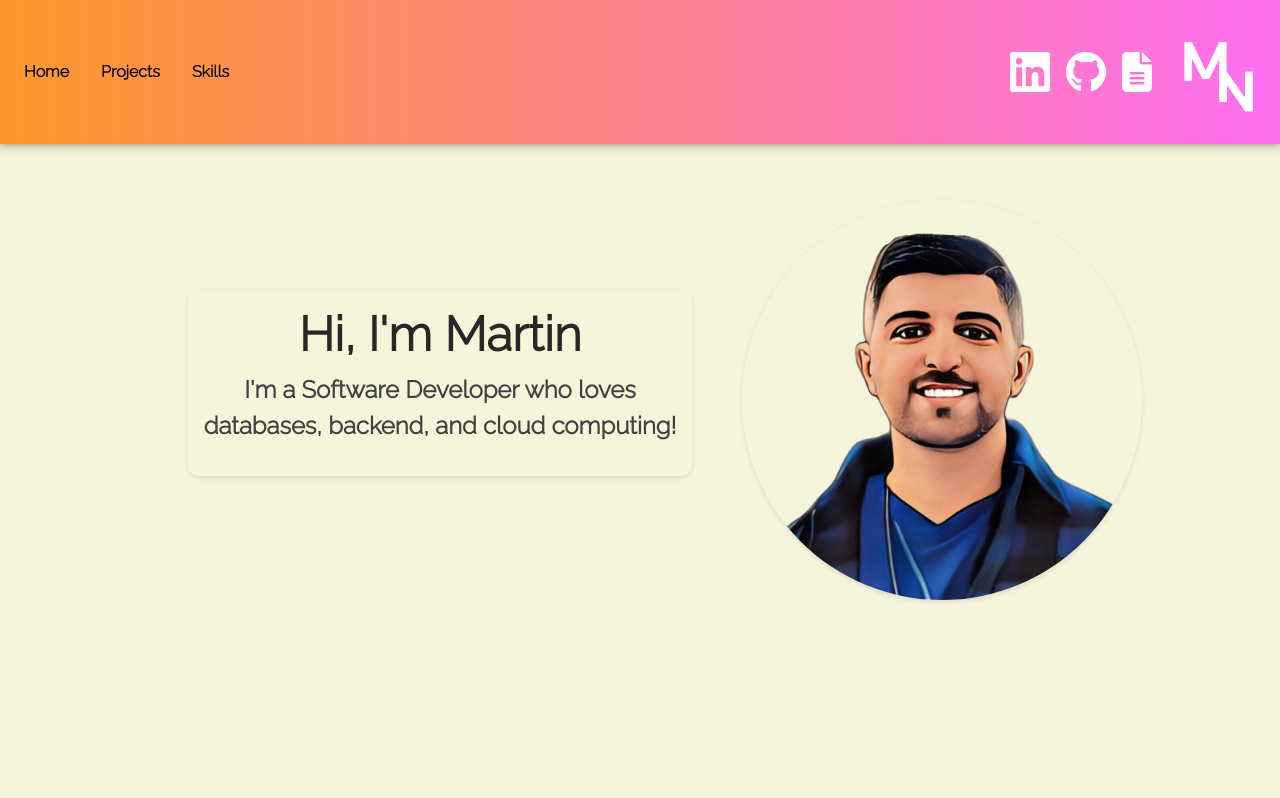
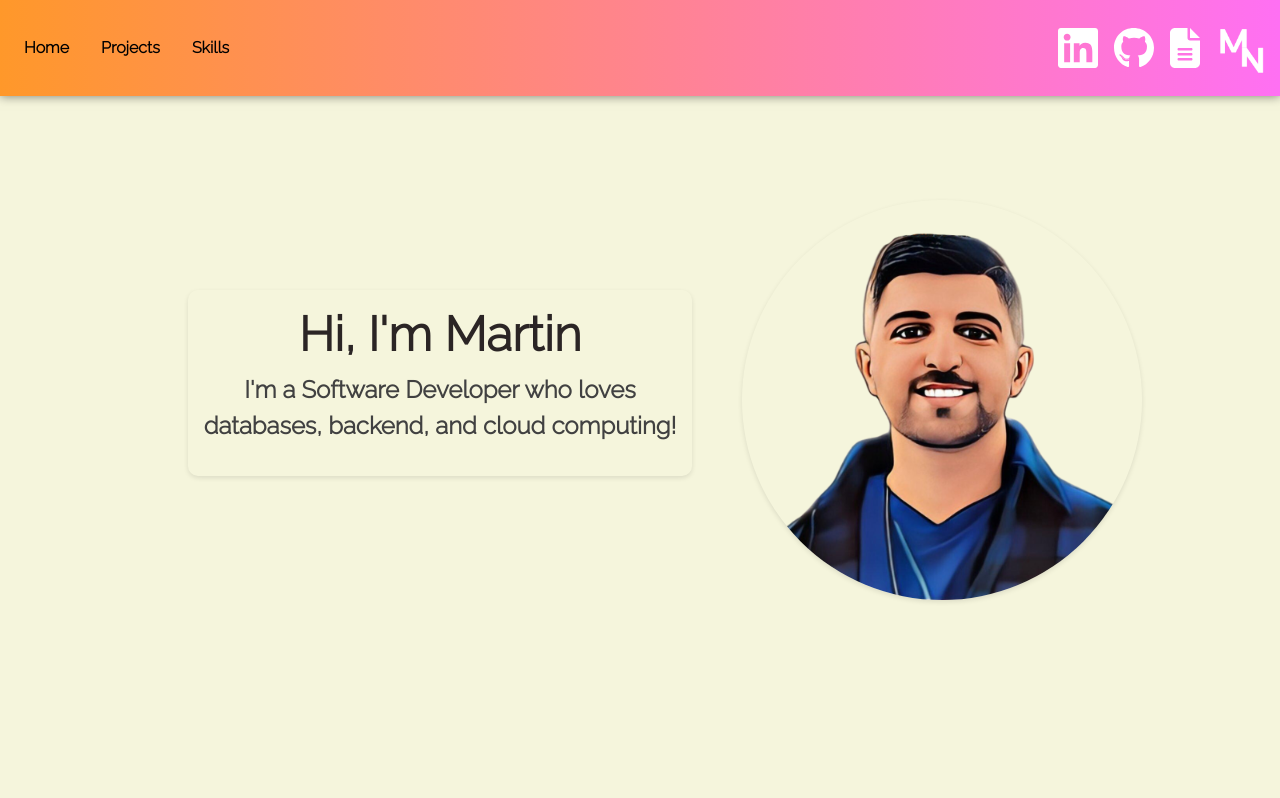
Before and after one commit to codewithmarty/codewithmarty.github.io, a React (Create React App) app: page / in a window 1280 px wide. Shown: the top 798 px of the page. Built offline with nearby package versions, Linux system fonts and the light colour scheme.

Commit message:
deploy: fixed styling issue with name logo in top right corner

```diff
--- a/src/components/Skills/Skills.css
+++ b/src/components/Skills/Skills.css
@@ -33,6 +33,6 @@ svg:hover {
   transform: scale(1.3);
 }
 
-img {
+.certs {
   width: 8rem;
 }
--- a/src/components/Skills/Skills.js
+++ b/src/components/Skills/Skills.js
@@ -17,7 +17,7 @@ const Skills = () => {
         ))}
       </div>
       <h1 className="text-center my-5">Licenses and Certifications</h1>
-      <img className="mb-5" src="images/aws-certified-cloud-practitioner.png" alt="aws-cloud-practitioner-certified" />
+      <img className="certs mb-5" src="images/aws-certified-cloud-practitioner.png" alt="aws-cloud-practitioner-certified" />
     </div>
   );
 };
```
Also changed, not shown: 11 other files (tests, documents, lock files or other folders).
